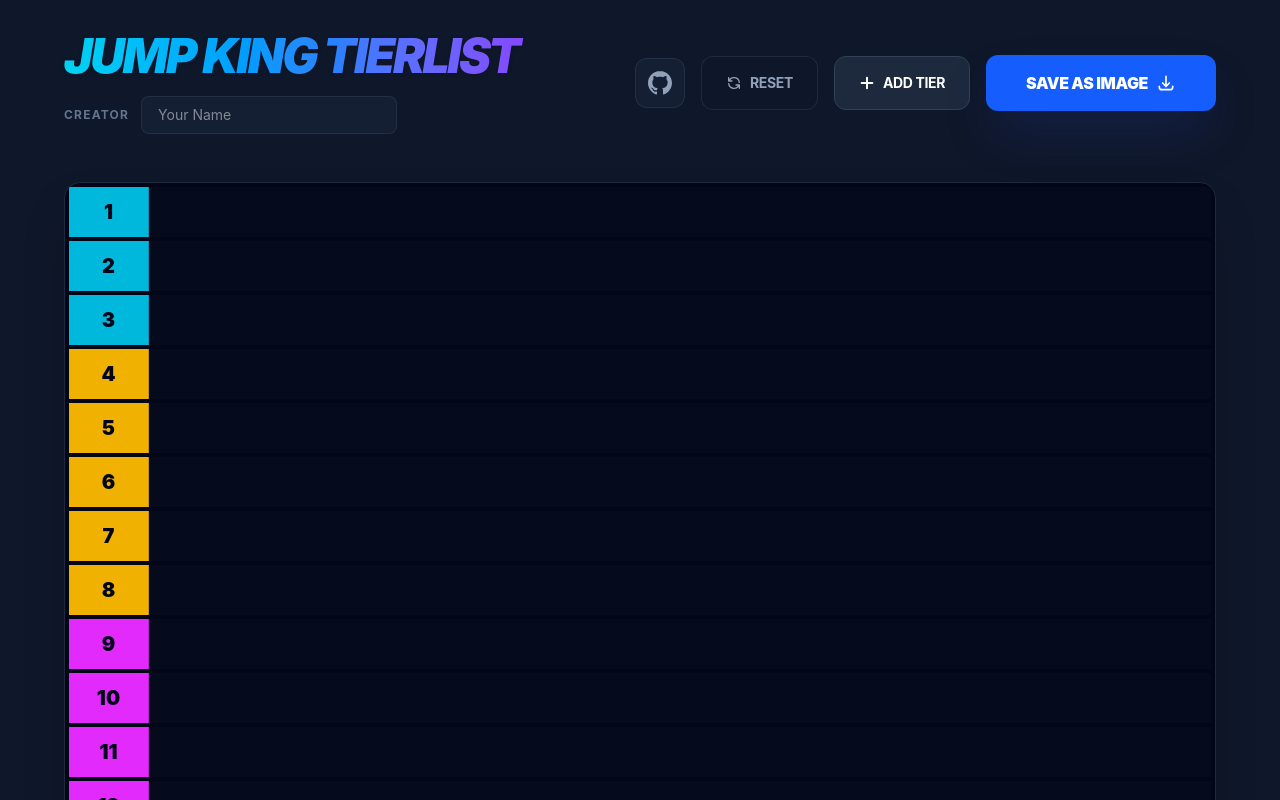
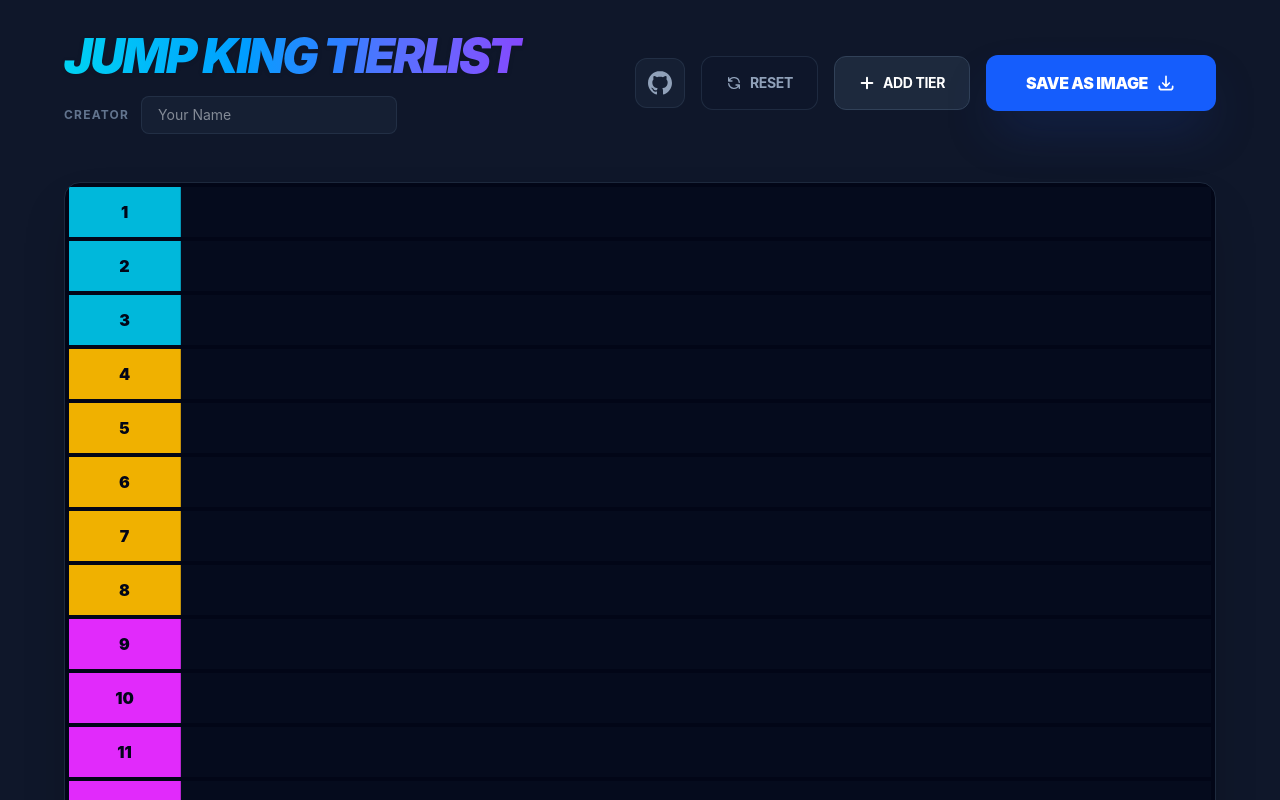
Before and after one commit to YutaGoto/jumpking-custom-maps-tierlist, a React (Vite) app: page / in a window 1280 px wide. Shown: the top 800 px of the page. Built offline with nearby package versions, Linux system fonts and the light colour scheme.

Commit message:
:adhesive_bandage: fix tier name width

```diff
--- a/src/App.tsx
+++ b/src/App.tsx
@@ -380,7 +380,7 @@
 
   return (
     <div className="flex min-h-[50px] group relative">
-      <div className={`${tier.color} w-20 flex-shrink-0 flex items-center justify-center p-2 border-r border-slate-900/20`}>
+      <div className={`${tier.color} w-28 flex-shrink-0 flex items-center justify-center p-2 border-r border-slate-900/20`}>
         <input
           type="text"
           value={tier.name}
@@ -388,7 +388,7 @@
             const newName = e.target.value;
             setTiers((prev: Tier[]) => prev.map((t: Tier) => t.id === tier.id ? { ...t, name: newName } : t));
           }}
-          className="bg-transparent border-none text-center w-full focus:outline-none font-black text-xl text-slate-950 uppercase"
+          className="bg-transparent border-none text-center w-full focus:outline-none font-black text-base text-slate-950 uppercase leading-tight"
         />
       </div>
       <div
```
